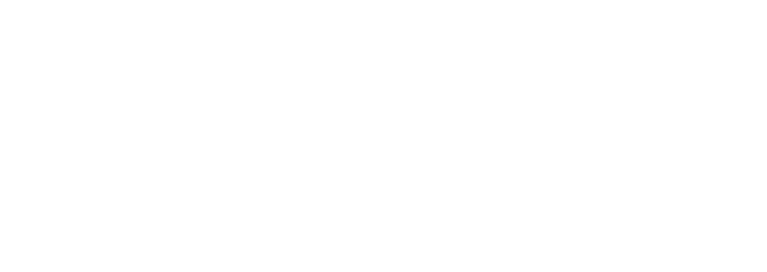
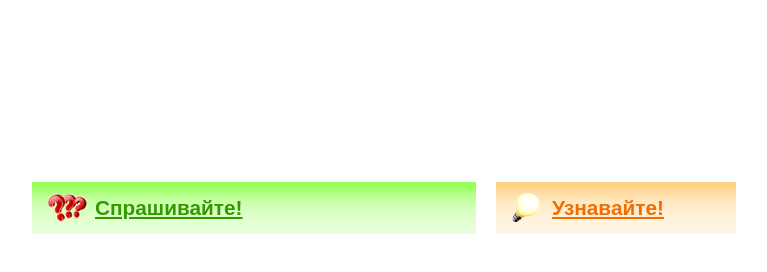
Before and after one commit to Sobriquetique/discord-mailru-answers-meme, a website: page static/template.html in a window 1280 px wide. Shown: the whole page, without its empty margins (258-1025 px from the left). Drawn offline with Linux system fonts and the light colour scheme.

Commit message:
header layout

```diff
--- a/static/template.html
+++ b/static/template.html
@@ -7,6 +7,7 @@
 
   <title>Meme template html</title>
 
+  <!-- MAIN -->
   <style>
     *, *::before, *::after {
       box-sizing: border-box;
@@ -17,6 +18,7 @@
     html {
       height: 100vh;
       min-height: 100vh;
+      font-family: Arial, sans-serif;
     }
 
     body {
@@ -28,17 +30,84 @@
       justify-content: center;
     }
 
-    .test {
-      width: 400px;
-      height: 400px;
-      border-radius: 16px;
-      white-space: pre-wrap;
+    .container {
+      width: 724px;
+      min-height: 441px;
+
+      padding: 2px 8px 8px 12px;
+    }
+  </style>
+
+  <!-- ШАПКА -->
+  <style>
+    .header {
+      display: flex;
+    }
+
+    .bar {
+      height: 52px;
+      padding: 0 16px;
+      background-position: left top;
+      background-size: auto 100%;
+      background-repeat: repeat-x;
+      text-decoration: underline;
+      font-size: 130%;
+      font-weight: bold;
+      display: flex;
+      align-items: center;
+
+    }
+    .bar.left {
+      flex: 1 1 100%;
+      background-image: url("./img/background-gradient-green.gif");
+      color: #390;
+      margin-right: 20px;
+    }
+    .bar.right {
+      flex: 0 0 240px;
+      background-image: url("./img/background-gradient-orange.gif");
+      color: #f26d00;
+    }
+    .bar-icon {
+      background-repeat: no-repeat;
+      background-size: auto;
+      background-position: center;
+      margin-right: 8px;
+    }
+    .bar-icon.left {
+      width: 39px;
+      height: 28px;
+      background-image: url("./img/icon-question-marks.gif");
+    }
+    .bar-icon.right {
+      width: 32px;
+      height: 30px;
+      background-image: url("./img/icon-lightbulb.gif");
     }
   </style>
 </head>
 
 <body>
-<div class="test"></div>
+  <div class="container">
+    <div class="header">
+      <div class="bar left">
+        <div class="bar-icon left"></div>
+        Спрашивайте!
+      </div>
+      <div class="bar right">
+        <div class="bar-icon right"></div>
+        Узнавайте!
+      </div>
+    </div>
+
+    <div class="breadcrumbs">
+
+    </div>
+
+    <div class="comment">
+
+    </div>
+  </div>
 
   <script>
     const
```
Also changed, not shown: static/img/background-gradient-green.gif (added), static/img/background-gradient-orange.gif (added), static/img/icon-lightbulb.gif (added), static/img/icon-question-marks.gif (added). Lines whose indentation alone changed are shown as unchanged.
